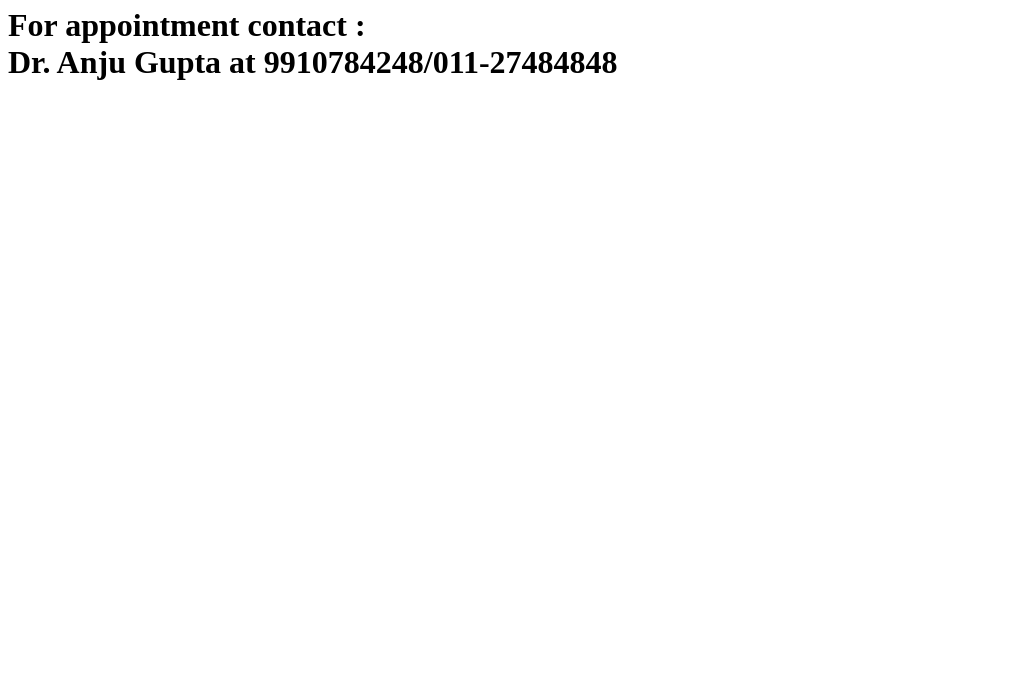
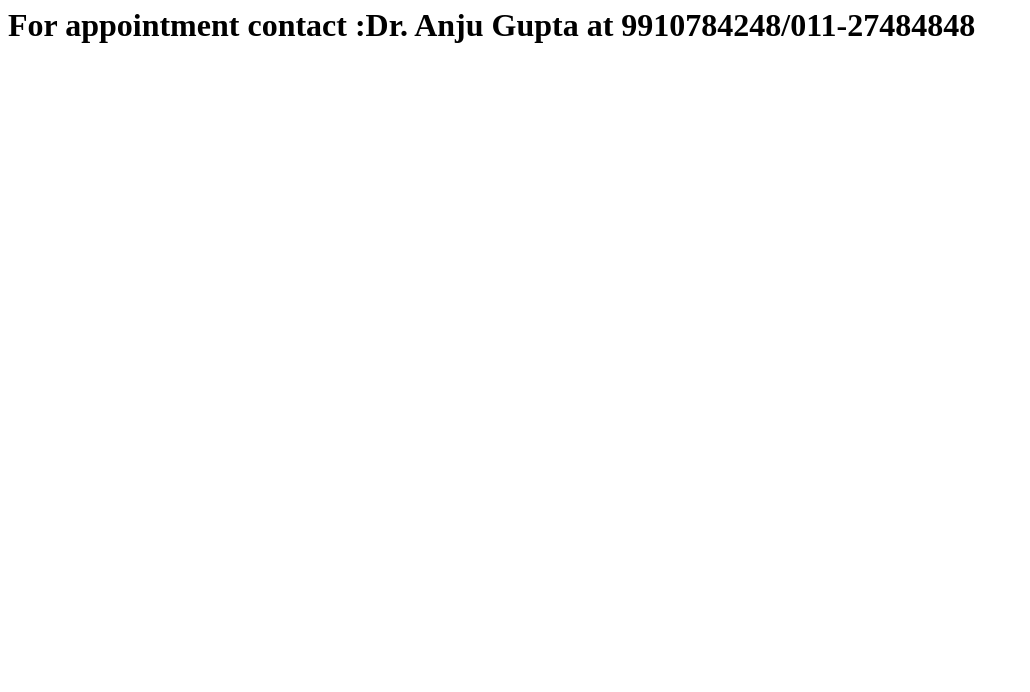
Before and after one commit to prateek011235/eyecare, a plain HTML site: page index.html in a window 1280 px wide. Shown: the part 108-800 px from the top of the page, without its empty margins (0-1030 px from the left). Drawn offline with Linux system fonts and the light colour scheme.

Commit message:
Update index.html

```diff
--- a/index.html
+++ b/index.html
@@ -1,3 +1,3 @@
 <h2> Website under construction </h2>
 <h1>EYE CARE</h1>
-<h1>For appointment contact :<br>Dr. Anju Gupta at 9910784248/011-27484848</h1>
+<h1>For appointment contact :Dr. Anju Gupta at 9910784248/011-27484848</h1>
```
